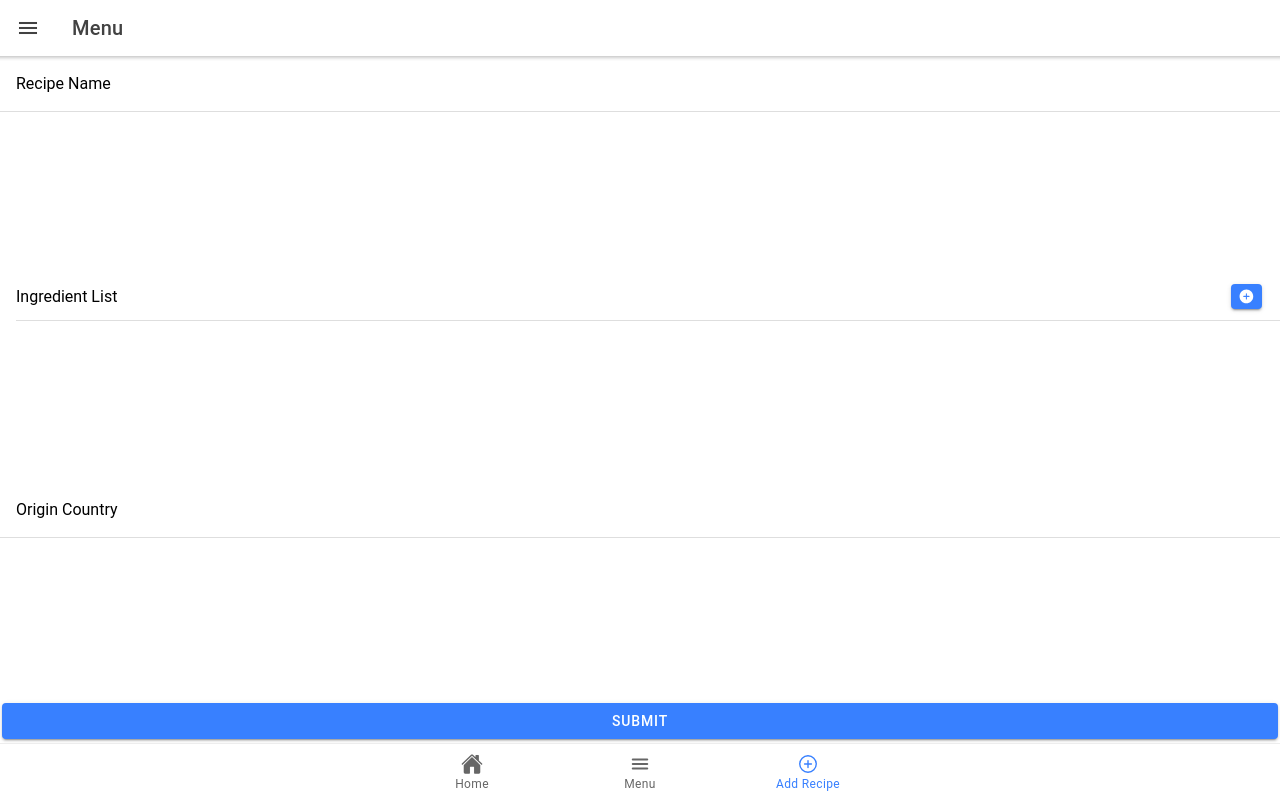
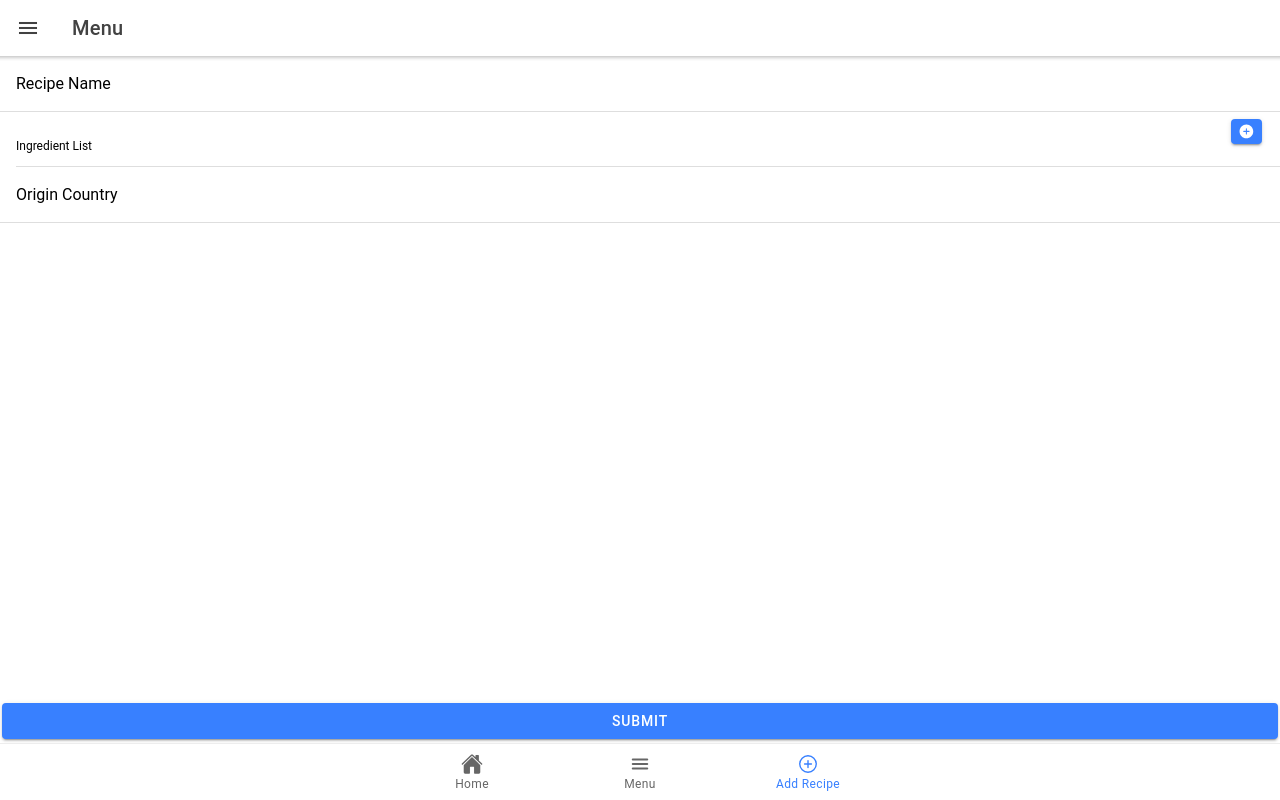
Before and after one commit to Benours/monprojet, a React (Create React App) app: page /form in a window 1280 px wide. Built offline with nearby package versions, Linux system fonts and the light colour scheme.

Commit message:
formv0.2

```diff
--- a/src/pages/Form.tsx
+++ b/src/pages/Form.tsx
@@ -1,25 +1,41 @@
 import { IonButton, IonContent, IonIcon, IonInput, IonItem, IonLabel, IonPage } from "@ionic/react";
 import { addCircle } from "ionicons/icons";
 import { useState } from "react";
+import { Plat } from "../schema/Plat";
 import "./Form.css";
 
 const Form: React.FC = () => {
-    const[form,setForm] = useState();
+    const[form,setForm] = useState<Plat>();
+
+    let name: string;
+    const [ingredient, setIngredient] = useState<string[]>([]);
+    let country: string;
+    let tabloRdm: string[];
+
+    console.log(form);
     return(
         <IonPage>
+            <IonContent>
                 <IonItem>
                     <IonLabel position="floating">Recipe Name</IonLabel>
-                    <IonInput />
+                    <IonInput onIonChange={value => name = value.detail.value!}/>
                 </IonItem>
                 <IonItem>
-                    <IonLabel>Ingredient List</IonLabel>
-                    <IonButton slot="end"><IonIcon icon={addCircle}></IonIcon></IonButton>
+                    <IonLabel position="stacked">Ingredient List</IonLabel>
+                    <IonButton slot="end" onClick={() => {
+                        const ing = [...ingredient,""];
+                        setIngredient(ing);
+                    } }><IonIcon icon={addCircle}>add Ingredient</IonIcon></IonButton>
+                    {ingredient.map((e,i) =>{
+                        return(<IonInput key={i} onIonChange={value => '' }/>)
+                    })}
                 </IonItem>
                 <IonItem>
                     <IonLabel position="floating">Origin Country</IonLabel>
-                    <IonInput />
+                    <IonInput onIonChange={value => country = value.detail.value!}/>
                 </IonItem>
-                <IonButton onClick={()=>{}}>submit</IonButton>
+                </IonContent>
+                <IonButton onClick={()=> setForm({namePlate: name,ingredients: ingredient, nameCity: country})}>submit</IonButton>
         </IonPage>
     );
 }
```
